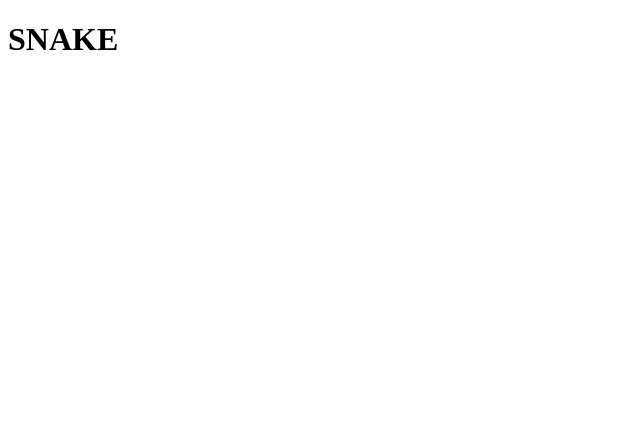
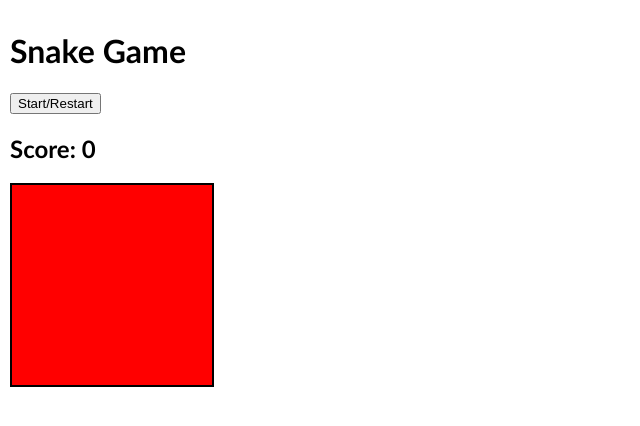
Before and after one commit to trome23/snake-game, a plain HTML site: page index.html in a window 1280 px wide. Shown: the whole page, without its empty margins (0-640 px from the left). Drawn offline with Linux system fonts and the light colour scheme.

Commit message:
JS grabbing elements, creating divs and storing them into array

```diff
--- a/index.css
+++ b/index.css
@@ -0,0 +1,19 @@
+body {
+    margin: 0;
+    padding: 10px;
+    font-family: 'Trebuchet MS', 'Lucida Sans Unicode', 'Lucida Grande', 'Lucida Sans', Arial, sans-serif;
+}
+
+.grid {
+    width: 200px;
+    height: 200px;
+    border: 2px solid black;
+    display: flex;
+    flex-wrap: wrap;
+}
+
+.squareStyle {
+    width: 20px;
+    height: 20px;
+    background: red;
+}
--- a/index.html
+++ b/index.html
@@ -4,8 +4,13 @@
         <link href="index.css" rel="stylesheet">
     </head>
     <body>
-        <h1>SNAKE</h1>
+        <h1>Snake Game</h1>
 
+        <button id="start-btn">Start/Restart</button>
+
+        <h2>Score: <span id="score">0</span></h2>
+
+        <div class="grid"></div>
 
         <script src="index.js"></script>
     </body>
--- a/index.js
+++ b/index.js
@@ -0,0 +1,21 @@
+const grid = document.querySelector(".grid")
+const startBtn = document.querySelector("#start-btn")
+const score = document.querySelector("#score")
+let squares = []
+
+function createGrid() {
+    //creating 100 divs
+    for (let i = 0; i < 100; i++) {
+        const square = document.createElement("div")  //<== creating element using js
+
+        square.classList.add('squareStyle')  //<==adding a class, to style to each newly created div
+
+        grid.appendChild(square)  //<==put div elements into our grid
+
+        squares.push(square)  //<== push square element into an array
+    }
+    console.log(squares)
+
+}
+
+createGrid()
```
